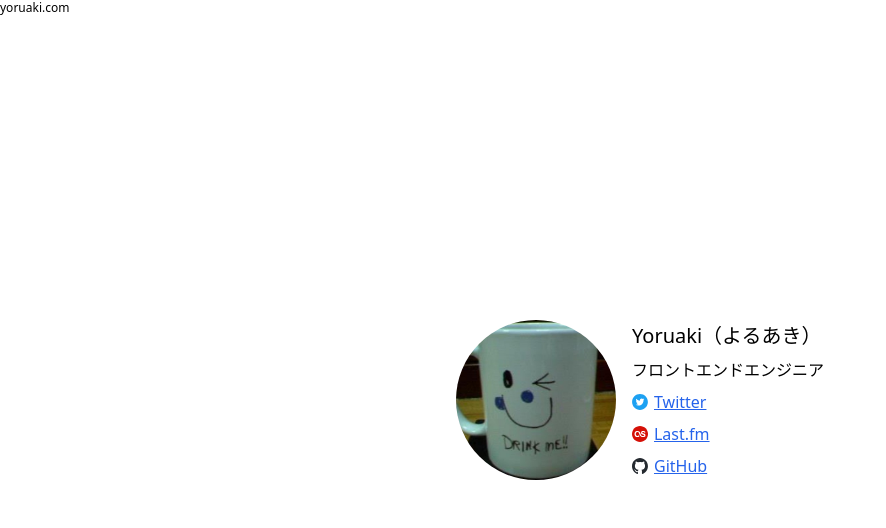
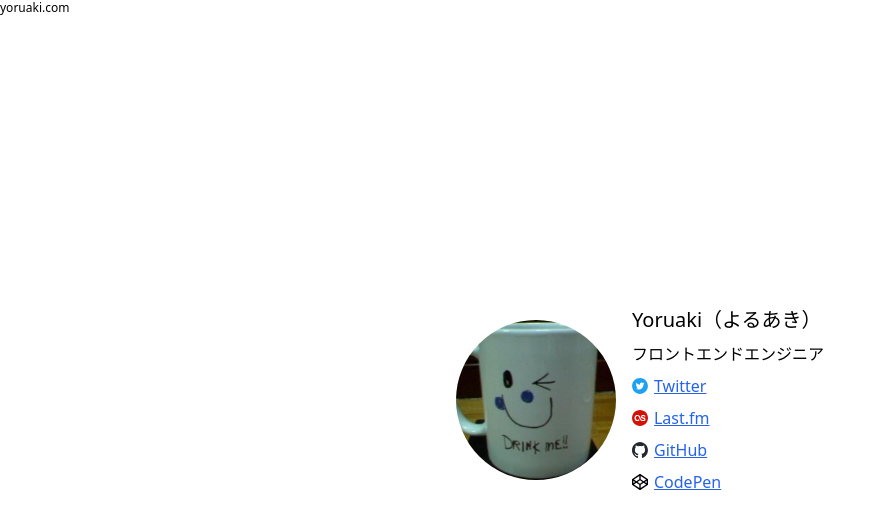
Before and after one commit to yoruaki/yoruaki, a plain HTML site: page index.html in a window 1280 px wide. Shown: the whole page, without its empty margins (0-886 px from the left). Drawn offline with Linux system fonts and the light colour scheme.

Commit message:
Add link to CodePen

```diff
--- a/index.html
+++ b/index.html
@@ -43,6 +43,13 @@
                                 class="flex w-fit items-center gap-x-1.5 text-blue-600 underline hover:no-underline"
                             ><img src="./assets/img/github.svg" alt="" class="h-4 w-4">GitHub</a>
                         </li>
+                        <li>
+                            <a
+                                href="https://codepen.io/yoruaki"
+                                target="_blank"
+                                class="flex w-fit items-center gap-x-1.5 text-blue-600 underline hover:no-underline"
+                            ><img src="./assets/img/codepen.svg" alt="" class="h-4 w-4">CodePen</a>
+                        </li>
                     </ul>
                 </dd>
             </dl>
```
Also changed, not shown: assets/img/codepen.svg (added).
